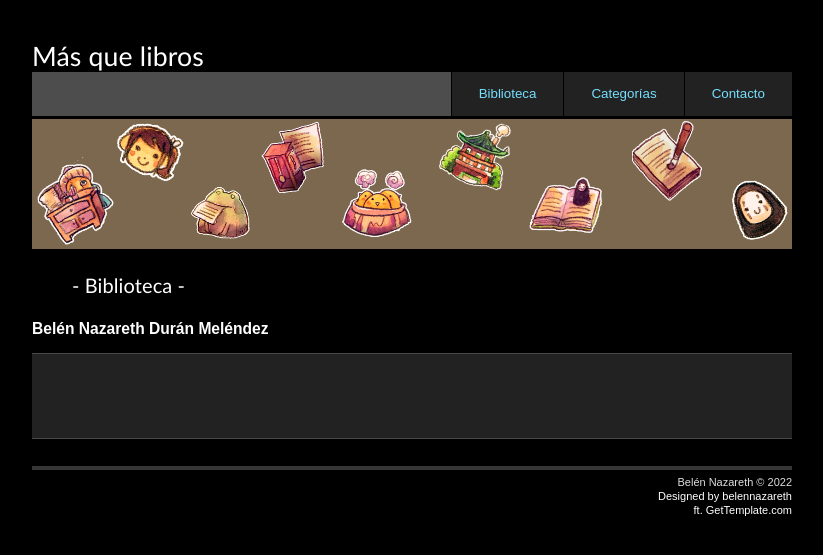
After one commit to belennazareth/HTML_Libreria, a Flask app: template templates/biblioteca.html in a window 1280 px wide. The commit adds this page. Shown: the top 555 px of the page, without its empty margins (228-1051 px from the left). Run offline with Flask 2, Linux system fonts and the light colour scheme; the template is opened without the code that fills it, so the values that code supplies are empty.

Commit message:
Modificación de html y creacion de app

```diff
--- /dev/null
+++ b/app.py
@@ -0,0 +1,25 @@
+from flask import Flask, render_template, abort, redirect
+app = Flask(__name__)
+
+@app.route('/')
+def inicio():
+    return render_template("biblioteca.html")
+
+@app.route('/biblioteca')
+def articulos():
+    return render_template("biblioteca.html")
+
+@app.route('/acercade')
+def acercade():
+    return render_template("acercade.html")
+
+@app.route('/error')
+def error():
+    return abort(404)
+
+@app.route('/redireccion')
+def redireccion():
+    return redirect("/articulos")
+
+
+app.run("0.0.0.0",5000,debug=True)
--- a/static/styles.css
+++ b/static/styles.css
@@ -7,11 +7,11 @@ a:hover{	text-decoration: underline;  color: White;   }
 form{	margin:0;}
 
 #header{	width:760px; margin-left:auto; margin-right:auto;}
-#header ul{ margin: 0; padding-left: 0; height: 44px; line-height: 44px; display: block; list-style: none; background-color: #4D4D4D; background-image: url(bg_topnav.gif); background-repeat: no-repeat;  }
+#header ul{ margin: 0; padding-left: 0; height: 44px; line-height: 44px; display: block; list-style: none; background-color: #4D4D4D; background-image: url(); background-repeat: no-repeat;  }
 #header li{ display: inline; background-color: #222222;  float: right;  }
 #header li a{ height: 44px; line-height: 44px; display: block; padding-left: 27px; padding-right: 27px; border-left: 1px solid Black;  float: left;     }
 #header li a:hover{ background-color: #444444; text-decoration: none;}
-#header .Visual{ height:130px; background-image: url(bg_visual.jpg);  background-repeat: no-repeat;  background-color: #4492C8;  border-top: 3px solid Black;   }
+#header .Visual{ height:130px; background-image: url(images/bg_visual.jpg);  background-repeat: no-repeat;  background-color: #4492C8;  border-top: 3px solid Black;   }
 h1{ margin: 0; padding: 40px 0 0 0; font-family: "trebuchet ms",arial,tahoma,verdana,sans-serif; font-weight: normal; letter-spacing: .005em; color: White;  font-size: 20pt;  }
 
 #CONTENT{ width:760px; margin-left:auto; margin-right:auto;   }
--- /dev/null
+++ b/templates/base.html
@@ -0,0 +1,34 @@
+<!DOCTYPE html PUBLIC "-//W3C//DTD XHTML 1.0 Strict//EN" "http://www.w3.org/TR/xhtml1/DTD/xhtml1-strict.dtd">
+<html xmlns="http://www.w3.org/1999/xhtml">
+<head>
+<title>Más que libros</title>
+<link rel="icon" type="image/x-icon" href="/static/images/indexfav.png"/>
+<meta name="description" content="Aplicación dinámica en python flask que nos va a permitir mostrar información de libros." />
+<meta name="keywords" content="Free CSS Templates, CSS Website Templates, Templates, Free Templates, CSS" />
+<meta http-equiv="Content-Type" content="text/html; charset=iso-8859-1" />
+<link href="../static/styles.css" rel="stylesheet" type="text/css" />
+</head>
+<body>
+<div id="header">
+  <h1>Más que libros</h1>
+  <ul>
+    <li><a href="contacto">Contacto</a></li>
+    <li><a href="categorias">Categorías</a></li>
+    <li><a href="biblioteca">Biblioteca</a></li>
+  </ul>
+  <div class="Visual"> </div>
+</div>
+<div id="CONTENT">
+  <h2>{%block titulo%}{%endblock%}</h2>
+  <h3>{%block subtitulo%}{%endblock%}</h3>
+  <div id="TEXT">
+    <p>{%block contenido%}{%endblock%}</p>
+  </div>
+</div>
+<div id="FOOTER">
+  <p>Belén Nazareth &copy; 2022 </p>
+  <p><a href="https://github.com/belennazareth">Designed by belennazareth </a></p>
+  <p><a href="http://www.gettemplate.com">ft. GetTemplate.com</a></p>
+</div>
+</body>
+</html>
--- /dev/null
+++ b/templates/biblioteca.html
@@ -0,0 +1,5 @@
+{%extends "base.html" %}
+
+{%block titulo%}- Biblioteca -{%endblock%}
+
+{%block subtitulo%}Belén Nazareth Durán Meléndez{%endblock%}
```
Also changed, not shown: static/images/bg_visual.jpg (added), static/images/categoriasfav.png (added), static/images/contactofav.png (added), static/images/indexfav.png (added), templates/categorias.html (added), templates/contacto.html (added).
